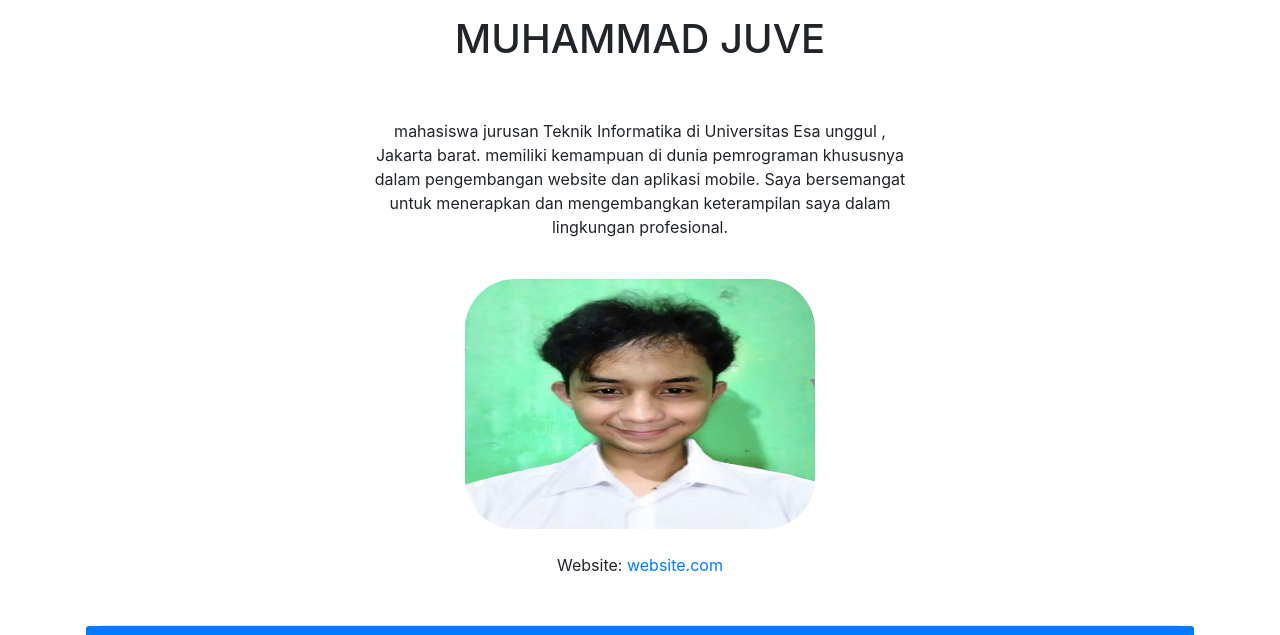
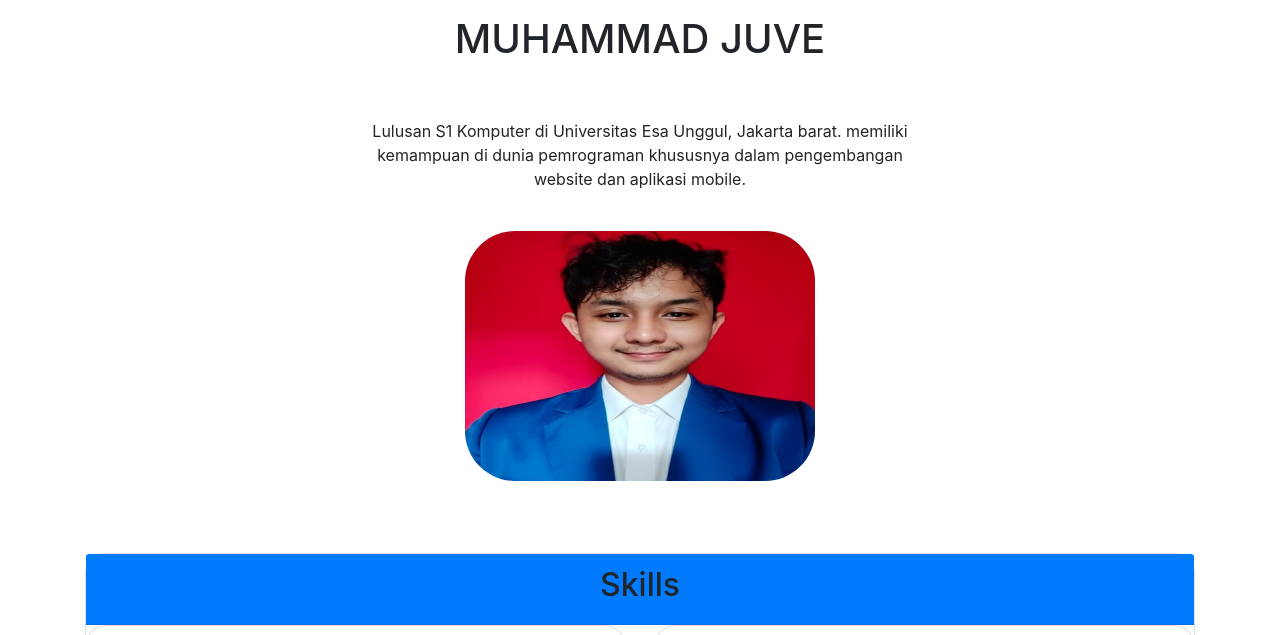
Before and after one commit to Juvealaziz/project, a plain HTML site: page profile/index.html in a window 1280 px wide. Shown: the part 85-720 px from the top of the page. Drawn offline with nearby package versions, Linux system fonts and the light colour scheme.

Commit message:
Update index.html

```diff
--- a/profile/index.html
+++ b/profile/index.html
@@ -92,10 +92,8 @@
             <br>
             <div class="row justify-content-center">
               <div class="col-6 text-center" >
-                <p>mahasiswa jurusan Teknik Informatika di Universitas Esa unggul
-                  , Jakarta barat. memiliki kemampuan di dunia pemrograman khususnya dalam
-                   pengembangan website dan aplikasi mobile. Saya bersemangat untuk menerapkan dan mengembangkan keterampilan
-                    saya dalam lingkungan profesional.
+                <p>Lulusan S1 Komputer di Universitas Esa Unggul, Jakarta barat. memiliki kemampuan di dunia pemrograman khususnya dalam
+                   pengembangan website dan aplikasi mobile.
                 </p></div>
             </div>
             <br>
@@ -110,17 +108,17 @@
                         list-style: none;
                     }
                   </style>
-                  <img class="card-img-top" src="photocv.jpeg" alt="image"  height="250"></a>
+                  <img class="card-img-top" src="photojv.jpeg" alt="image"  height="250"></a>
                 </div>
 
                 </div>
             </div>
 
             <br>
-            <div class="row justify-content-center">
+            <!--<div class="row justify-content-center">
               <div class="col-6 text-center" > Website:
                 <a href="https://portofoloio.vercel.app">website.com</a></div>
-            </div>
+            </div>-->
 
         </div>
       </div>
```
